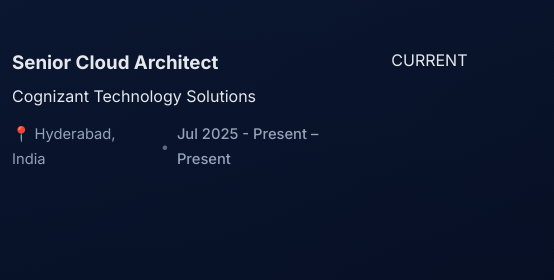
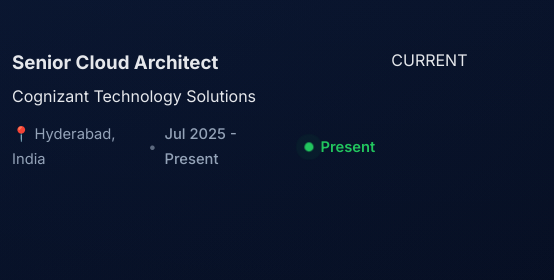
Before and after one commit to meeturglider/meeturglider.github.io, a plain HTML site: page index.html in a window 1280 px wide. Shown: the part 2020-2300 px from the top of the page, 726-1280 px from the left. Drawn offline with Linux system fonts and the light colour scheme.

Commit message:
optmizing css

```diff
--- a/css/timeline.css
+++ b/css/timeline.css
@@ -190,3 +190,43 @@
 .timeline-duration{
     font-weight:500;
 }
+
+.current-status{
+    display:inline-flex;
+    align-items:center;
+    gap:8px;
+    margin-left:14px;
+
+    color:#22c55e;
+    font-weight:600;
+}
+
+.present-dot{
+
+    width:8px;
+    height:8px;
+
+    border-radius:50%;
+    background:#22c55e;
+
+    animation:pulse 2s infinite;
+}
+
+@keyframes pulse{
+
+    0%{
+        transform:scale(1);
+        box-shadow:0 0 0 0 rgba(34,197,94,.6);
+    }
+
+    70%{
+        transform:scale(1.15);
+        box-shadow:0 0 0 8px rgba(34,197,94,0);
+    }
+
+    100%{
+        transform:scale(1);
+        box-shadow:0 0 0 0 rgba(34,197,94,0);
+    }
+
+}
--- a/js/experience.js
+++ b/js/experience.js
@@ -87,8 +87,14 @@ class ExperienceRenderer {
 
                             <span class="timeline-duration">
                                 ${exp.year}
-                                ${exp.current ? "– Present" : ""}
                             </span>
+
+                            ${exp.current ? `
+                                <span class="current-status">
+                                    <span class="present-dot"></span>
+                                    <span>Present</span>
+                                </span>
+                            ` : ""}
 
                         </div>
 
```
